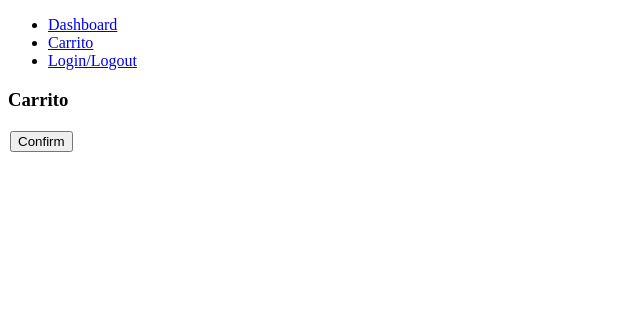
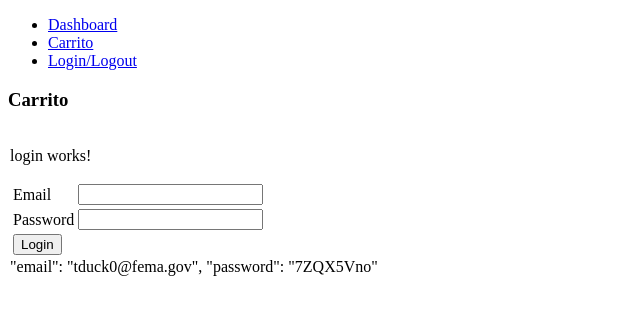
Before and after one commit to maurogiuffo/ProgramacionAvanzada2, an Angular app in the folder TP Integrador/carrito/: page /cart in a window 1280 px wide. Shown: the top 314 px of the page, without its empty margins (0-640 px from the left). Built offline with nearby package versions, Linux system fonts and the light colour scheme.

Commit message:
login on cart

```diff
--- a/TP Integrador/carrito/src/app/components/cart/cart.component.html
+++ b/TP Integrador/carrito/src/app/components/cart/cart.component.html
@@ -12,6 +12,12 @@
             </td>
         </tr>
 
-        <button type="button" (click)="confirm()"> Confirm</button>
+        <div *ngIf="!isLogged">
+            <app-login (loggedEvent)="loggedEvent($event)" ></app-login>
+        </div>
+        <div *ngIf="isLogged">
+            <button type="button" (click)="confirm()"> Confirm</button>
+        </div>
+
 
     </tbody>
--- a/TP Integrador/carrito/src/app/components/cart/cart.component.ts
+++ b/TP Integrador/carrito/src/app/components/cart/cart.component.ts
@@ -1,6 +1,7 @@
 import { Component, OnInit } from '@angular/core';
 import { Product } from 'src/app/models/product';
 import { CartService } from 'src/app/services/cart.service';
+import { UserService } from 'src/app/services/user.service';
 
 @Component({
   selector: 'app-cart',
@@ -8,11 +9,19 @@ import { CartService } from 'src/app/services/cart.service';
   styleUrls: ['./cart.component.css']
 })
 export class CartComponent implements OnInit {
+  isLogged:boolean = false;
   productList: Array<Product> =[];
-  constructor(private cartService: CartService) { }
+
+  constructor(private cartService: CartService,private userService: UserService) { }
 
   ngOnInit(): void {
     this.productList = this.cartService.getAll();
+    this.isLogged = this.userService.isLogged();
+  }
+
+  loggedEvent()
+  {
+    this.isLogged = this.userService.isLogged();
   }
 
   removeProduct(product: Product){
@@ -21,6 +30,6 @@ export class CartComponent implements OnInit {
 
   confirm()
   {
-
+    alert("confirm")
   }
 }
--- a/TP Integrador/carrito/src/app/components/login/login.component.html
+++ b/TP Integrador/carrito/src/app/components/login/login.component.html
@@ -33,3 +33,6 @@
     </tr>
 
 </table>
+
+"email": "tduck0@fema.gov",
+"password": "7ZQX5Vno"
--- a/TP Integrador/carrito/src/app/components/login/login.component.ts
+++ b/TP Integrador/carrito/src/app/components/login/login.component.ts
@@ -1,4 +1,4 @@
-import { Component, Input, OnInit } from '@angular/core';
+import { Component, OnInit ,EventEmitter, Input, Output} from '@angular/core';
 import { UserService } from 'src/app/services/user.service';
 
 @Component({
@@ -12,15 +12,20 @@ export class LoginComponent implements OnInit {
   password : string;
 
 
+  @Output()
+  loggedEvent = new EventEmitter<boolean>();
+
   constructor(private userService: UserService) { }
 
   ngOnInit(): void {
+    this.isLogged= this.userService.isLogged();
   }
 
   login(){
     this.userService.login(this.email,this.password)
       .then(result=>{
         this.isLogged= this.userService.isLogged();
+        this.loggedEvent.emit();
       })
       .catch(error =>{
       })
@@ -33,4 +38,5 @@ export class LoginComponent implements OnInit {
   }
 
 
+
 }
```
Also changed, not shown: TP Integrador/carrito/src/app/components/main-public-dashboard/main-public-dashboard.component copy.ts (added, +30 -0 lines).
